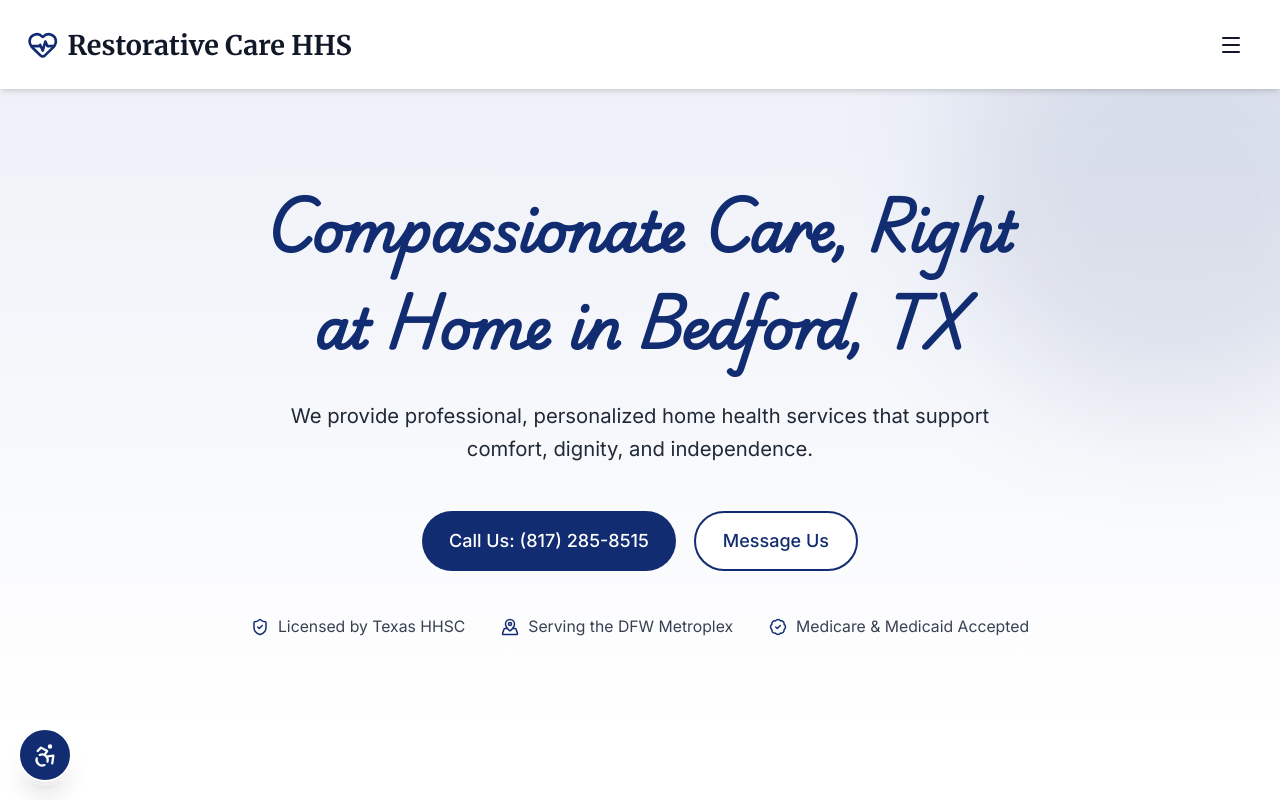
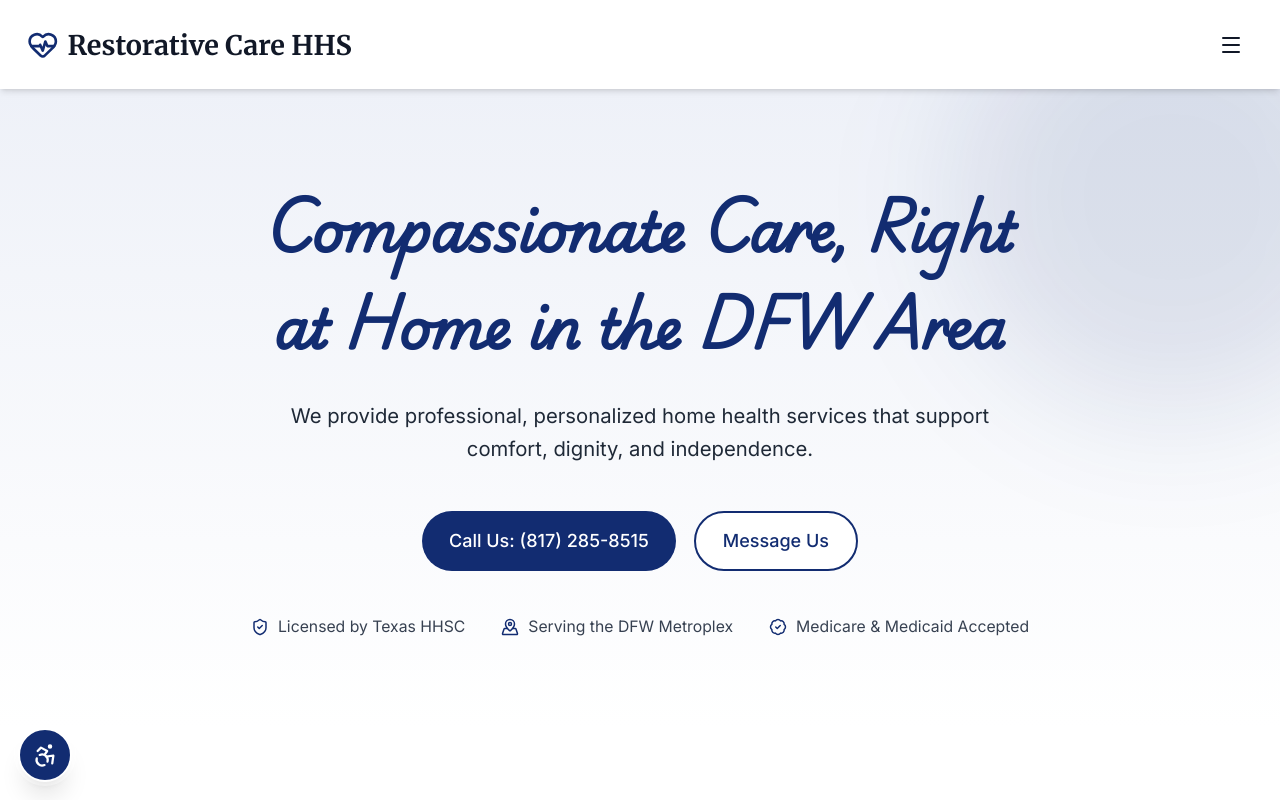
Before and after one commit to kevin1793/restorative_care, a React (Create React App) app: page / in a window 1280 px wide. Shown: the top 800 px of the page. Built offline with nearby package versions, Linux system fonts and the light colour scheme.

Commit message:
Hero headline: "Right at Home in the DFW Area"
Co-Authored-By: Claude Sonnet 5.5 <noreply@anthropic.com>

```diff
--- a/src/pages/HomePage.js
+++ b/src/pages/HomePage.js
@@ -178,7 +178,7 @@ export default function HomePage() {
               className="hero-rise font-fancy text-xl min-[400px]:text-2xl sm:text-4xl md:text-5xl text-balance !leading-[1.8] font-bold text-primary mb-6"
               aria-hidden="true"
             >
-              Compassionate Care, Right at Home in Bedford, TX
+              Compassionate Care, Right at Home in the DFW Area
             </p>
 
             <p
```
